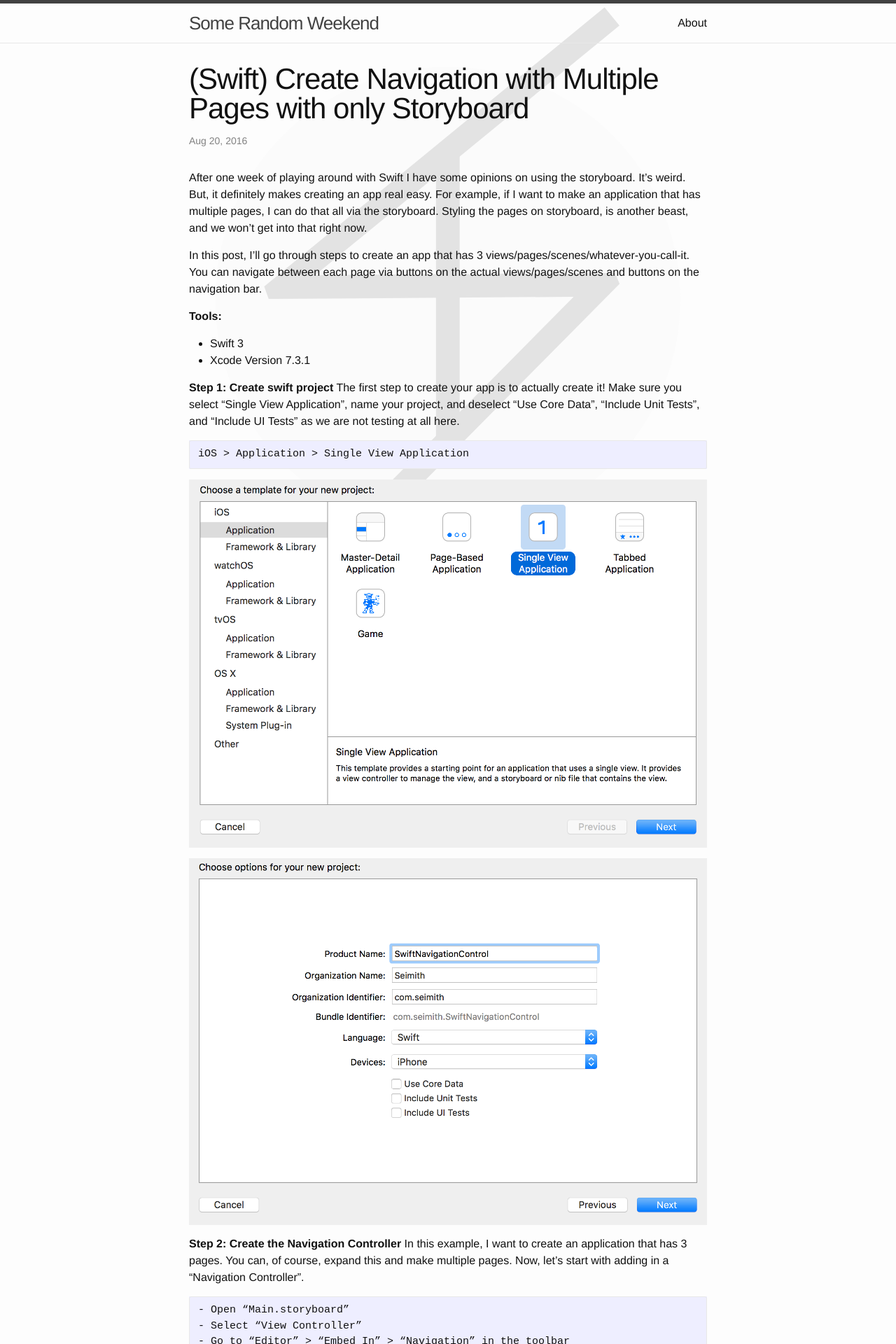
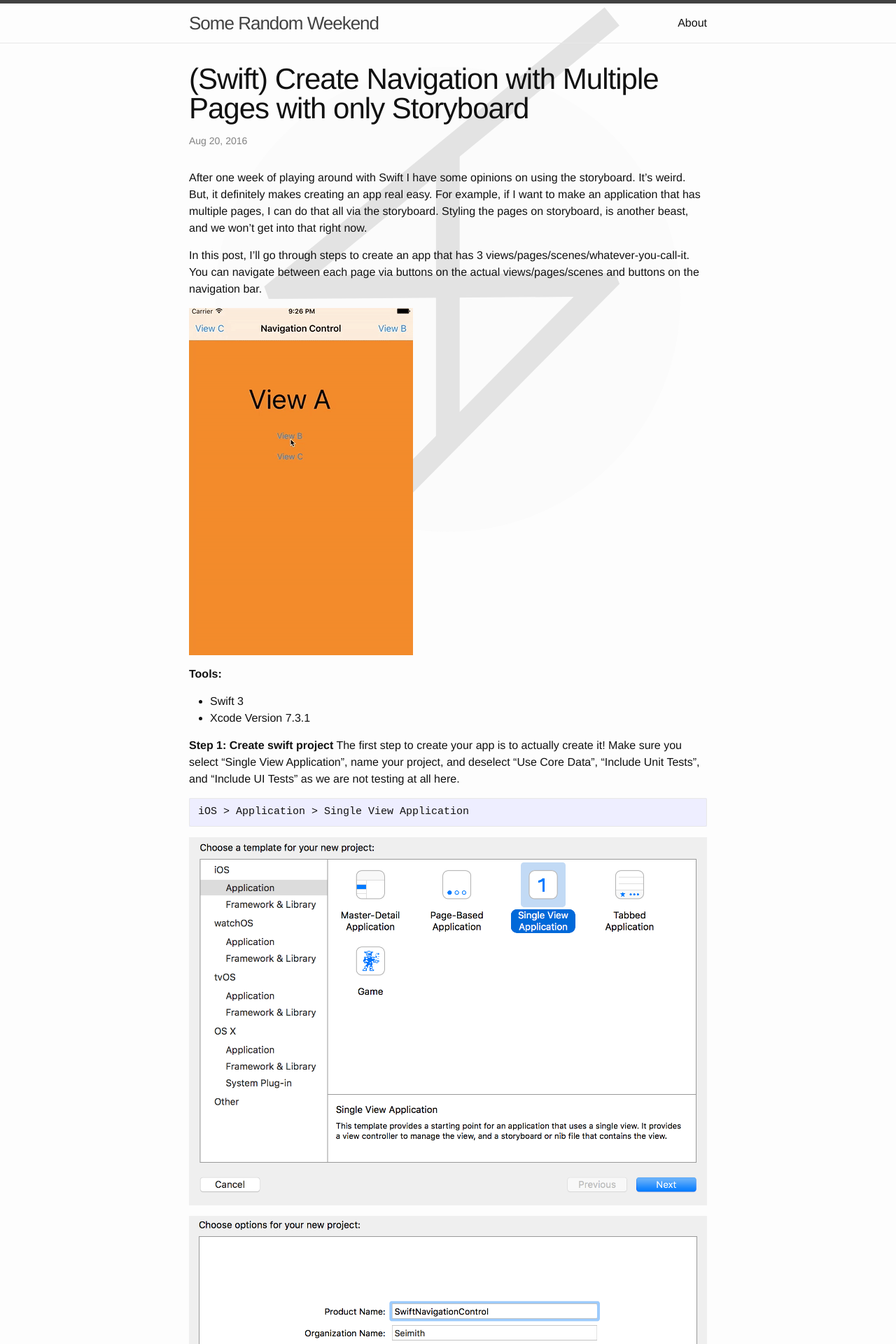
Before and after one commit to seimith/seimith.github.io, a Jekyll site: the page built from _posts/2016-08-20-Swift: Create Navigation with Multiple Pages with only Storyboard.md, in a window 1280 px wide. Shown: the top 1920 px of the page at 70% size. Built offline with Jekyll 4.4.1, drawn with Linux system fonts in a browser that asks for light colours.

Commit message:
Add gif to previous post

```diff
--- a/_posts/2016-08-20-Swift: Create Navigation with Multiple Pages with only Storyboard.md
+++ b/_posts/2016-08-20-Swift: Create Navigation with Multiple Pages with only Storyboard.md
@@ -8,6 +8,8 @@ categories: ["swift", "navigation", "views", "tutorial"]
 After one week of playing around with Swift I have some opinions on using the storyboard. It’s weird. But, it definitely makes creating an app real easy. For example, if I want to make an application that has multiple pages, I can do that all via the storyboard. Styling the pages on storyboard, is another beast, and we won’t get into that right now.
 
 In this post, I’ll go through steps to create an app that has 3 views/pages/scenes/whatever-you-call-it. You can navigate between each page via buttons on the actual views/pages/scenes and buttons on the navigation bar.
+
+![alt text](https://raw.githubusercontent.com/seimith/seimith.github.io/master/_assets/2016-08-20-assets/SwiftNavigationControlVideoSmall.gif "Creating a single page application")
 
 **Tools:**
 
```
Also changed, not shown: _assets/2016-08-20-assets/SwiftNavigationControlVideoSmall.gif (added), 1 other file.
